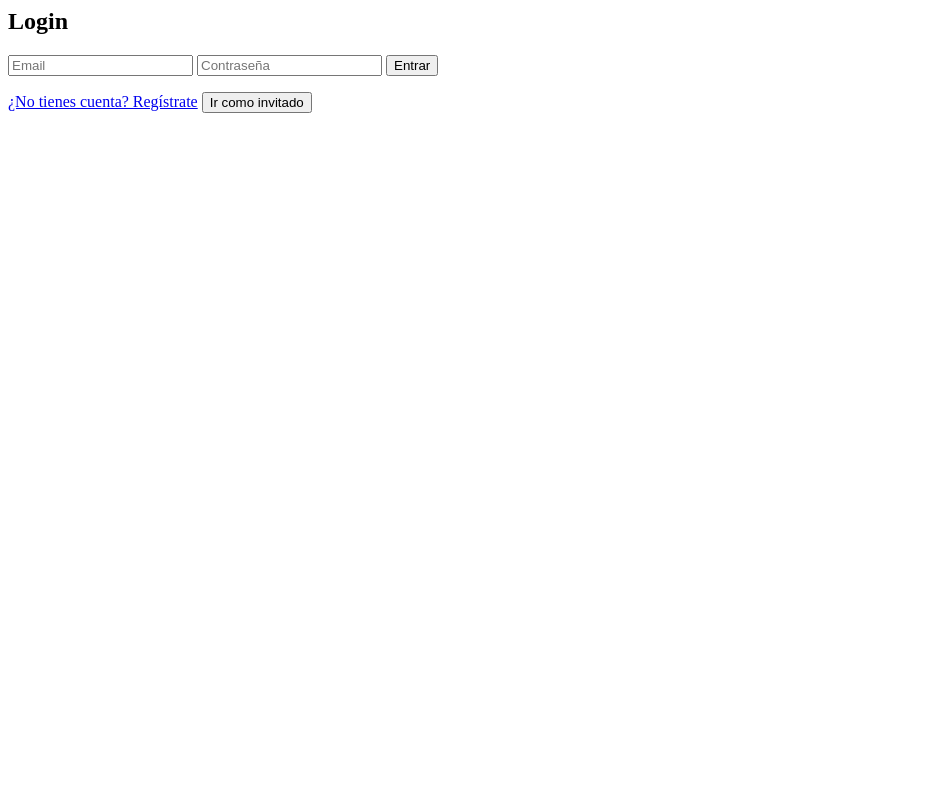
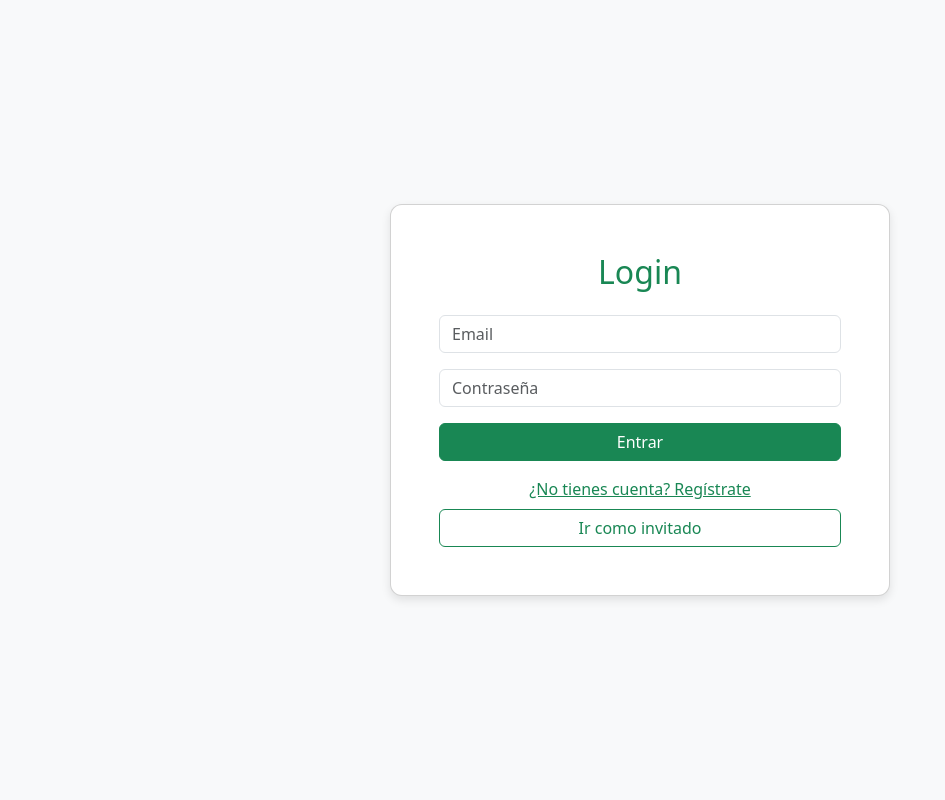
Before and after one commit to Cartopjt/MediApp, a Flask app: page /login in a window 1280 px wide. Shown: the whole page, without its empty margins (0-945 px from the left). Run offline with Flask 3, Linux system fonts and the light colour scheme; parts of the project's set-up code (start-up, migrations or seed data) failed here and were passed over; some libraries are stand-ins or nearby versions.

Commit message:
Update login.html

```diff
--- a/templates/login.html
+++ b/templates/login.html
@@ -1,9 +1,41 @@
-<h2>Login</h2>
-<form method="POST">
-  <input type="email" name="email" placeholder="Email" required>
-  <input type="password" name="password" placeholder="Contraseña" required>
-  <button type="submit">Entrar</button>
-</form>
-<a href="{{ url_for('register') }}">¿No tienes cuenta? Regístrate</a>
-<a href="{{ url_for('index') }}"><button type="button">Ir como invitado</button>
-</a>
+<!DOCTYPE html>
+<html lang="es">
+<head>
+  <meta charset="UTF-8">
+  <meta name="viewport" content="width=device-width, initial-scale=1">
+  <title>Login - MediApp</title>
+  <!-- Bootstrap CSS -->
+  <link href="https://cdn.jsdelivr.net/npm/bootstrap@5.3.2/dist/css/bootstrap.min.css" rel="stylesheet">
+  <style>
+    /* Borde redondeado y sombra para la tarjeta */
+    .login-card {
+      border-radius: 12px;
+      box-shadow: 0 4px 10px rgba(0,0,0,0.1);
+    }
+  </style>
+</head>
+<body class="bg-light">
+
+  <div class="container d-flex justify-content-center align-items-center vh-100">
+    <div class="card p-5 login-card" style="max-width: 500px; width: 100%;">
+      <h2 class="text-center text-success mb-4">Login</h2>
+
+      <form method="POST">
+        <input type="email" name="email" class="form-control mb-3" placeholder="Email" required>
+        <input type="password" name="password" class="form-control mb-3" placeholder="Contraseña" required>
+        <button type="submit" class="btn btn-success w-100 mb-3">Entrar</button>
+      </form>
+
+      <div class="text-center mb-2">
+        <a href="{{ url_for('register') }}" class="text-success">¿No tienes cuenta? Regístrate</a>
+      </div>
+      <div class="text-center">
+        <a href="{{ url_for('index') }}">
+          <button type="button" class="btn btn-outline-success w-100">Ir como invitado</button>
+        </a>
+      </div>
+    </div>
+  </div>
+
+</body>
+</html>
```
